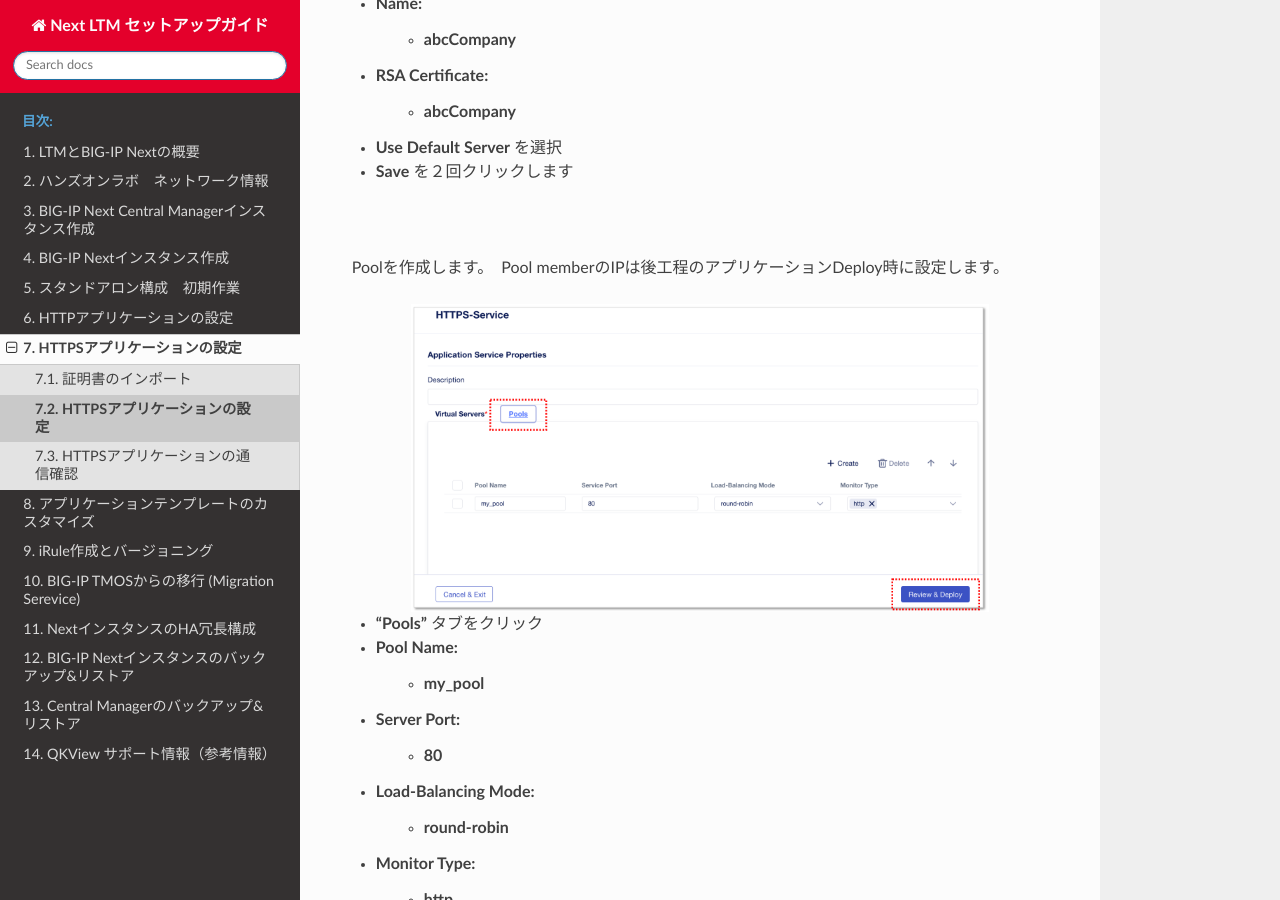
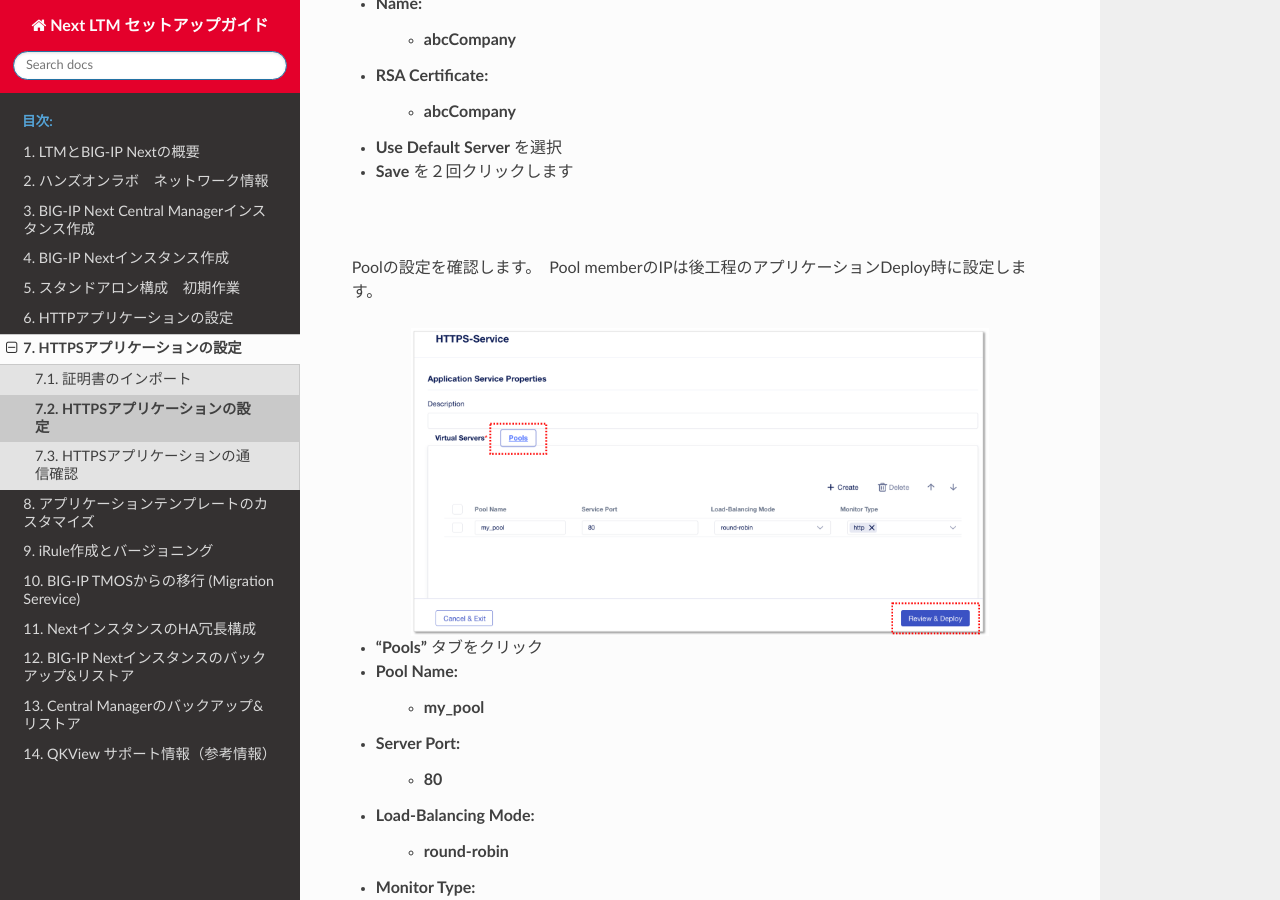
Before and after one commit to BeF5/f5j-easy-setup-next-ltm, a Sphinx documentation site: the page built from docs/content07/module02/module02.rst, in a window 1280 px wide and 900 px high, scrolled down 3979 px. Built offline with Sphinx 7.4.7 and the Read the Docs theme 2.0.0, drawn with Linux system fonts in a browser that asks for light colours.

Commit message:
Update module02.rst

```diff
--- a/docs/content07/module02/module02.rst
+++ b/docs/content07/module02/module02.rst
@@ -83,7 +83,7 @@ Client-Side TLS の証明書設定を行います。
 
 
 |
-Poolを作成します。　Pool memberのIPは後工程のアプリケーションDeploy時に設定します。
+Poolの設定を確認します。　Pool memberのIPは後工程のアプリケーションDeploy時に設定します。
 
 .. figure:: images/c7-m2-8.png
    :scale: 35%
```
